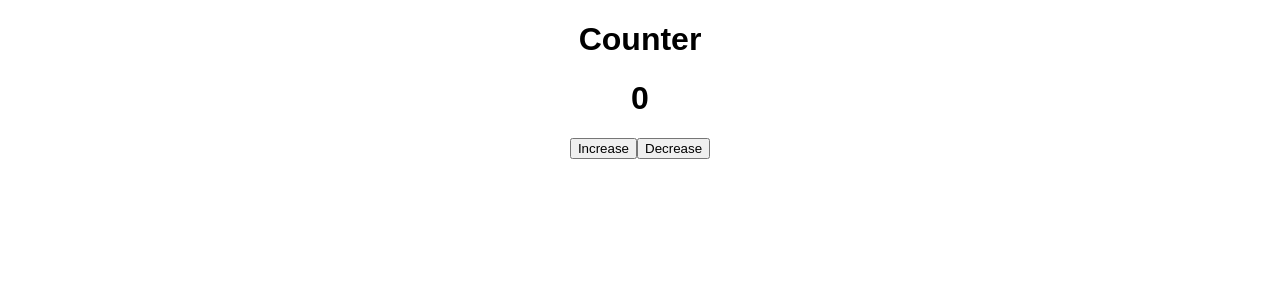
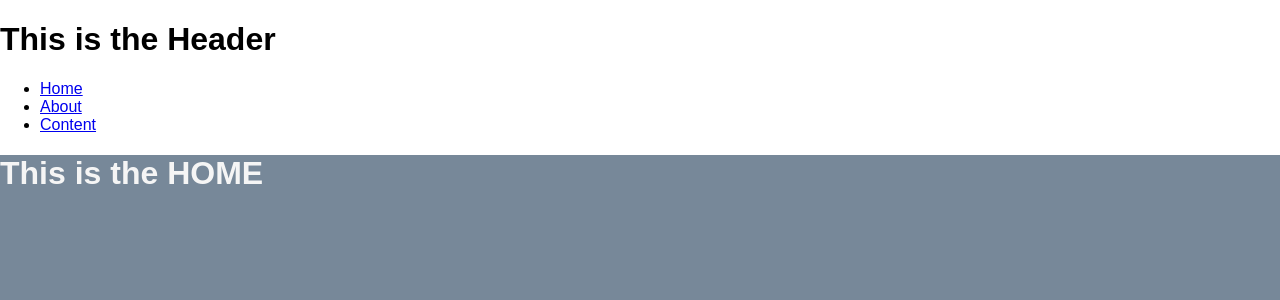
Before and after one commit to ronaldparedes/counter-app, a React (Create React App) app: page / in a window 1280 px wide. Shown: the top 300 px of the page. Built offline with nearby package versions, Linux system fonts and the light colour scheme.

Commit message:
Simple styled react-routed page

```diff
--- a/package.json
+++ b/package.json
@@ -6,8 +6,10 @@
     "react": "^16.2.0",
     "react-dom": "^16.2.0",
     "react-redux": "^5.0.6",
+    "react-router-dom": "^4.2.2",
     "react-scripts": "1.1.0",
-    "redux": "^3.7.2"
+    "redux": "^3.7.2",
+    "styled-components": "^3.1.6"
   },
   "scripts": {
     "start": "react-scripts start",
--- a/src/App.js
+++ b/src/App.js
@@ -1,77 +1,69 @@
 import React from 'react';
-import { createStore } from 'redux';
-import { Provider, connect } from 'react-redux';
-import './App.css';
-import * as actions from './actions';
-import reducer from "./reducer";
+import { Switch, Route, Link } from 'react-router-dom';
+import styled from 'styled-components';
 
-// Redux initial State object
-const initialState = {
-  count: 0,
-}
 
-// Redux Store
-let myStore = createStore(
-  reducer,
-  initialState,
-  // Redux-devtools extention code:
-  window.__REDUX_DEVTOOLS_EXTENSION__ && window.__REDUX_DEVTOOLS_EXTENSION__()
+const Header = () => (
+  <header>
+    <h1>This is the Header</h1>
+    <nav>
+      <ul>
+        <li><Link to='/'>Home</Link></li>
+        <li><Link to='/about'>About</Link></li>
+        <li><Link to='/content'>Content</Link></li>
+      </ul>
+    </nav>
+  </header>
+
 );
 
-// React-Redux map state to props
-const mapStateToProps = (store) => {
-  return { value: store.count }
-};
-
-// React-Redux map dispatch to props
-const mapDispatchToProps = (dispatch) => {
-  return {
-    increaseClicked: () => {
-      dispatch(actions.increment())
-    },
-    decreaseClicked: () => {
-      dispatch(actions.decrement())
-    }
-  }
-};
-
-const Display = ({value}) => (
-  <h1>{value}</h1>
+const StyledHome = styled.div`
+  height: 100vh;
+  color: whitesmoke;
+  background-color: lightslategray;
+`;
+const Home = () => (
+  <StyledHome>
+    <h1>This is the HOME</h1>
+  </StyledHome>
 );
 
-const Control = ({increaseClicked, decreaseClicked}) => {
-  return (
-    <div>
-      <button onClick={increaseClicked}>
-        Increase
-      </button>
-      <button onClick={decreaseClicked}>
-        Decrease
-      </button>
-    </div>
-  );
-};
+const StyledAbout = styled.div`
+  height: 100vh;
+  color: yellowgreen;
+  background-color: #555;
+`;
+const About = () => (
+  <StyledAbout>
+    <h1>This is the ABOUT</h1>
+  </StyledAbout>
+);
 
-// React-redux connected Display component (state only, no dispatch)
-const VisibleDisplay = connect(
-  mapStateToProps
- )(Display);
-
-// React-redux connected Control component (no state, dispatch only)
-const WorkingControl = connect(
-  null,
-  mapDispatchToProps
-)(Control);
-
-
+const StyledContent = styled.div`
+  height: 100vh;
+  color: blueviolet;
+  background-color: paleturquoise;
+`;
+const Content = () => (
+  <StyledContent>
+    <h1>This is the CONTENT</h1>
+  </StyledContent>
+);
+const Main =  () => (
+  <main>
+    <Switch>
+      <Route exact path='/' component={Home} />
+      <Route path='/about' component={About} />
+      <Route path='/content' component={Content} />
+      <h2>This is the Main section</h2>
+    </Switch>
+  </main>
+);
 const App = () => (
-  <Provider store={myStore}>
-    <div className="App">
-      <h1>Counter</h1>
-      <VisibleDisplay />
-      <WorkingControl />
-    </div>
-  </Provider>
+  <div>
+    <Header/>
+    <Main />
+  </div>
 );
 
 export default App;
--- a/src/actions/actionTypes.js
+++ /dev/null
@@ -1,2 +0,0 @@
-export const INCREMENT = 'INCREMENT';
-export const DECREMENT = 'DECREMENT';
--- a/src/actions/index.js
+++ /dev/null
@@ -1,9 +0,0 @@
-import * as types from './actionTypes';
-
-export const increment = () => (
-  { type: types.INCREMENT }
-);
-
-export const decrement = () => (
-  { type: types.DECREMENT }
-);
--- a/src/index.js
+++ b/src/index.js
@@ -1,15 +1,14 @@
 import React from 'react';
 import ReactDOM from 'react-dom';
+import { BrowserRouter } from 'react-router-dom';
 import './index.css';
 import App from './App';
 import registerServiceWorker from './registerServiceWorker';
 
-const myData = {
-  Name: 'Ronald',
-  LastName: 'Paredes'
-}
-localStorage.setItem('myLocalState', JSON.stringify(myData));
-ReactDOM.render(<App />, document.getElementById('root'));
+ReactDOM.render(
+  <BrowserRouter>
+    <App />
+  </BrowserRouter>,
+  document.getElementById('root'));
+
 registerServiceWorker();
-
-console.table(JSON.parse(localStorage.getItem('myLocalState')));
--- a/src/reducer/index.js
+++ /dev/null
@@ -1,12 +0,0 @@
-import {INCREMENT, DECREMENT} from './../actions/actionTypes';
-
-// Redux Reducer with signature (state, action) => state
-const myReducer = (myState, myAction) => {
-  switch(myAction.type){
-    case INCREMENT: return { count: myState.count + 1 }
-    case DECREMENT : return { count: myState.count - 1 }
-    default: return myState
-  }
-}
-
-export default myReducer;
```
Also changed, not shown: 1 other file (tests, documents, lock files or other folders).
